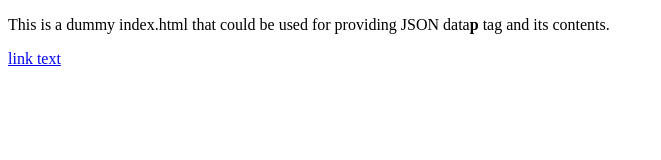
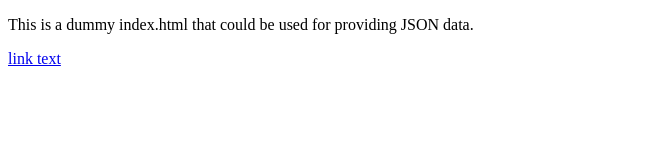
Before and after one commit to hoferb/JSONprovision, a plain HTML site: page index.html in a window 1280 px wide. Shown: the whole page, without its empty margins (0-661 px from the left). Drawn offline with Linux system fonts and the light colour scheme.

Commit message:
Update index.html

```diff
--- a/index.html
+++ b/index.html
@@ -4,7 +4,7 @@
     <title>Providing a JSON file!</title>
   </head>
   <body>
-    <p>This is a dummy index.html that could be used for providing JSON data<strong>p</strong> tag and its contents.</p>
+    <p>This is a dummy index.html that could be used for providing JSON data.</p>
     <a href="coffeedata.json">link text</a>
   </body>
 </html>
```
